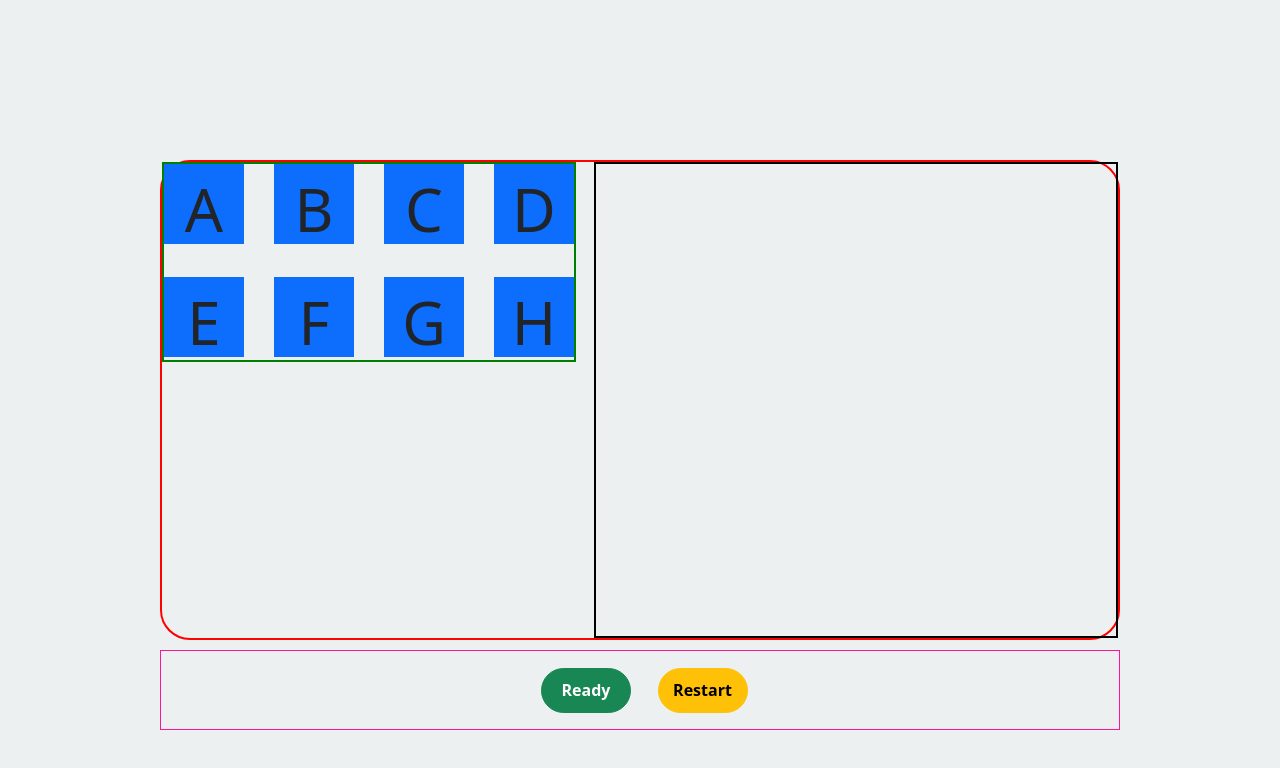
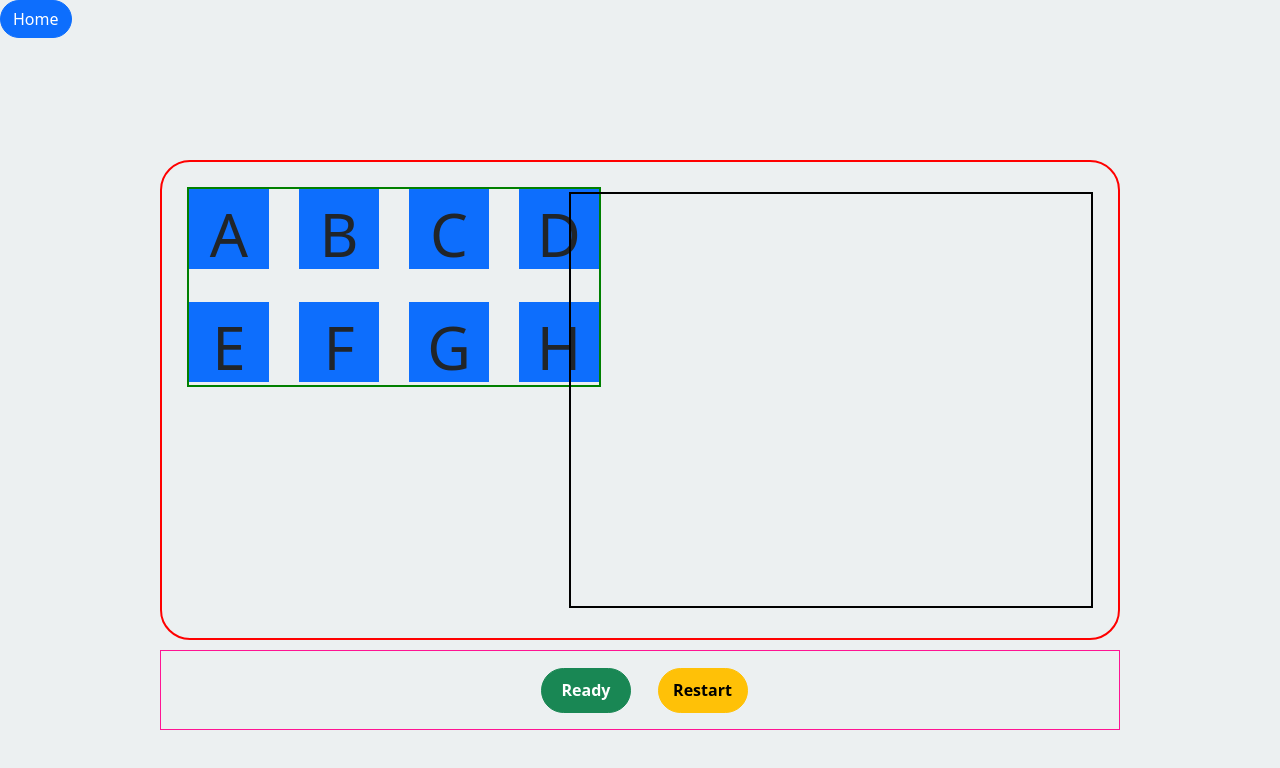
Before and after one commit to HansiHashani0415/Game, a plain HTML site: page index.html in a window 1280 px wide. Both pictures are taken after a click on the button "Start". Drawn offline with Linux system fonts and the light colour scheme.

Commit message:
Updating views

```diff
--- a/index.html
+++ b/index.html
@@ -71,6 +71,10 @@
             font-size: 60px;
             text-align: center;
             height: 200px;
+            left: 25px;
+            position: absolute;
+            margin: auto;
+            top: 25px;
         }
         #wordContainer{
             border: 2px solid black;
@@ -80,10 +84,11 @@
             font-size: 60px;
             text-align: center;
             position: absolute;
-            right: 0;
+            right: 25px;
             bottom: 0;
             top: 0;
             margin: auto;
+            height: 52vh;
         }
         .letter{
             background-color: #0d6efd;
@@ -125,6 +130,9 @@
             border-radius: 30px;
             font-weight: bold;
         }
+        #btnHome{
+            border-radius: 30px;
+        }
 </style>
 
 </head>
@@ -136,6 +144,7 @@
         <button id="btnStart"  type="button" class="btn btn-danger">Start</button>
     </section>
     <section id="gamePage">
+        <button id="btnHome"  type="button" class="btn btn-primary">Home</button>
         <section id="container">
             <section id="letterContainer">
                 <div class="letter">A</div>
@@ -166,6 +175,13 @@
         $("#homePage").css("display","none");
 
     });
+
+    $("#btnHome").click(function () {
+        $("#gamePage").css("display","none");
+        $("#homePage").css("display","block");
+
+    });
+
 </script>
 </body>
 </html>
```
